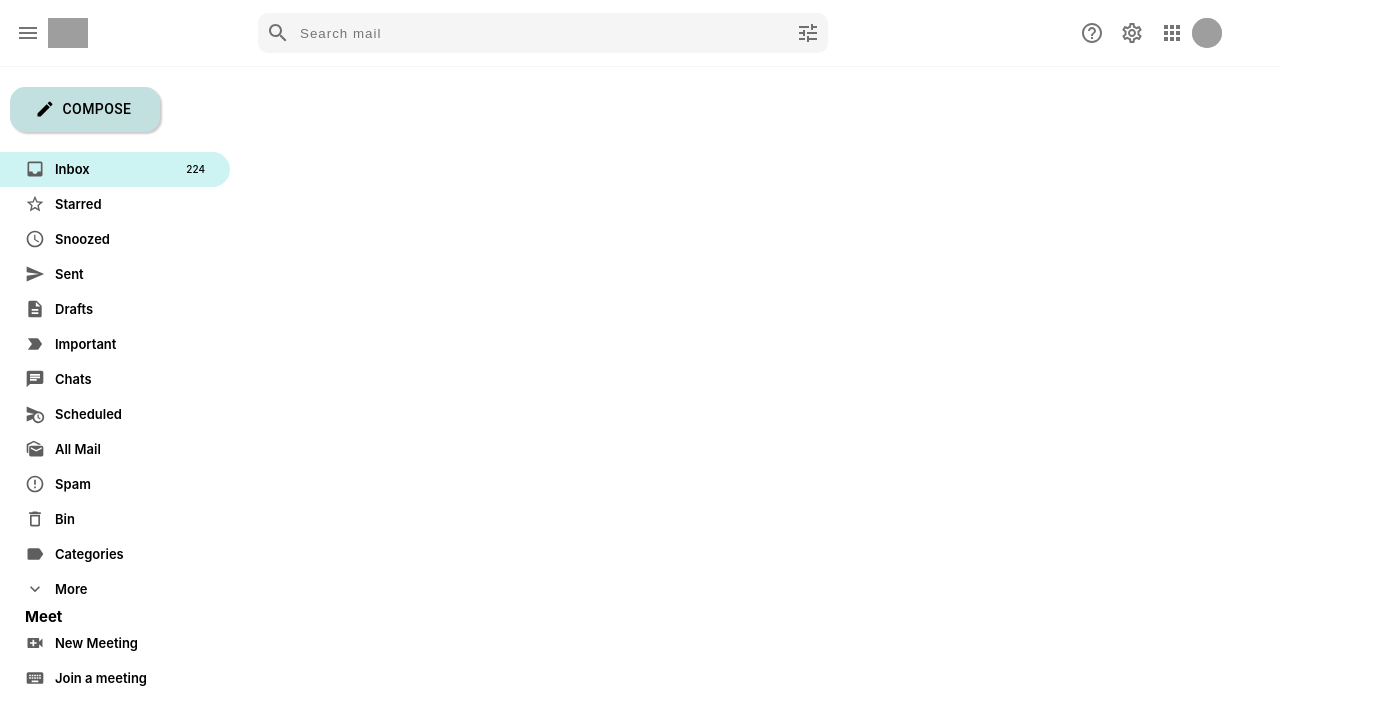
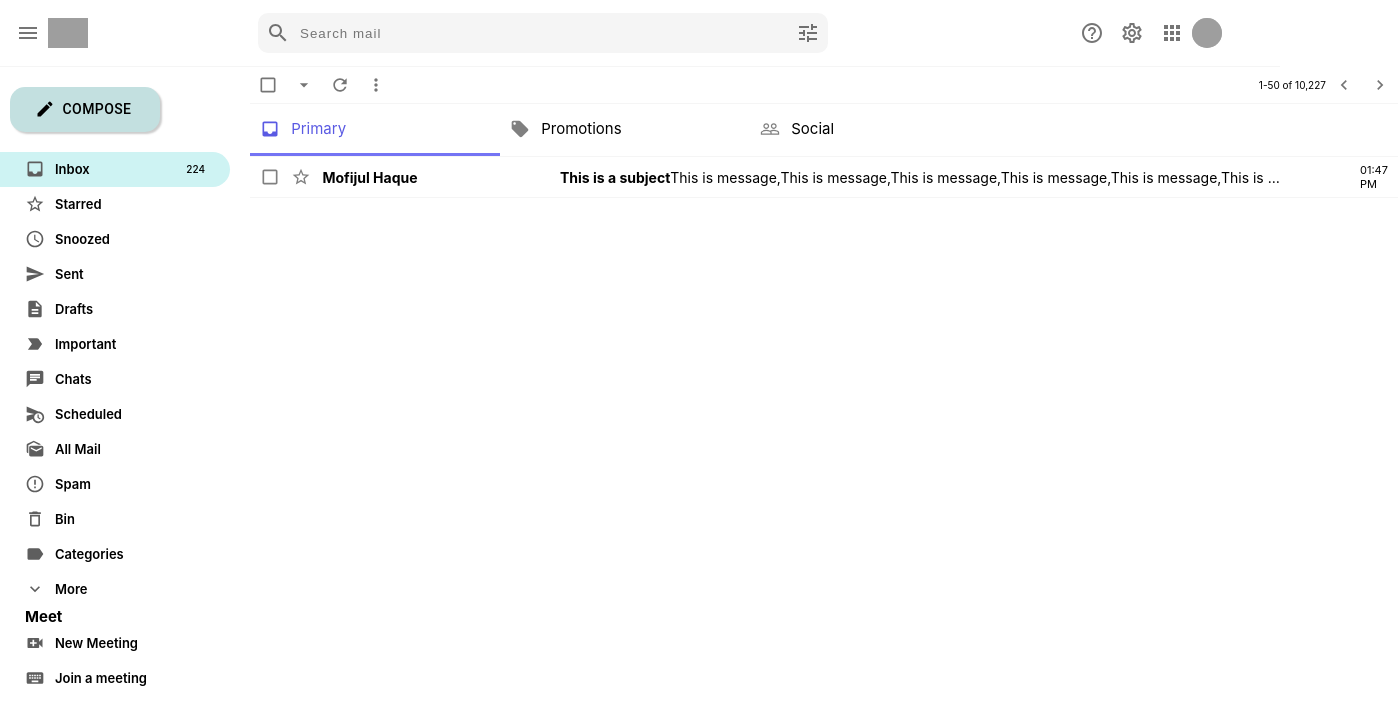
Before and after one commit to MOFIJULHAQUE/Gmail_Clone, a React (Create React App) app: page / in a window 1280 px wide. Shown: the top 724 px of the page, 1398 px wide, since content can reach past the window. Built offline with nearby package versions, Linux system fonts and the light colour scheme; grey boxes are pictures that could not be loaded.

Commit message:
Gmail Clone

```diff
--- a/src/App.js
+++ b/src/App.js
@@ -1,4 +1,5 @@
 import React from "react";
+import EmailList from "./components/EmailList";
 import Header from "./components/Header";
 import SideBar from "./components/SideBar";
 
@@ -8,6 +9,7 @@
       <Header />
       <div className="app_body">
         <SideBar />
+        <EmailList/>
       </div>
     </div>
   );
--- /dev/null
+++ b/src/components/EmailBody.jsx
@@ -0,0 +1,34 @@
+import React from "react";
+import CheckBoxOutlineBlankIcon from "@mui/icons-material/CheckBoxOutlineBlank";
+import StarBorderIcon from "@mui/icons-material/StarBorder";
+
+import "../styles/emailList.css";
+
+const EmailBody = ({ name, subject, message, time }) => {
+  return (
+    <>
+      <div className="emailBody">
+        <div className="emailBody_left">
+          <CheckBoxOutlineBlankIcon />
+          <StarBorderIcon />
+          <h4>{name}</h4>
+        </div>
+
+        <div className="emailBody_middle">
+          <div className="emailBody_middle_msg">
+            <p>
+              <b>{subject}</b>
+              {message}
+            </p>
+          </div>
+        </div>
+
+        <div className="emailBody_right">
+          <p>{time}</p>
+        </div>
+      </div>
+    </>
+  );
+};
+
+export default EmailBody;
--- /dev/null
+++ b/src/components/EmailList.jsx
@@ -0,0 +1,25 @@
+import React from "react";
+import "../styles/emailList.css";
+import EmailBody from "./EmailBody";
+import EmailListSettings from "./EmailListSettings";
+import EmailType from "./EmailType";
+const EmailList = () => {
+  return (
+    <>
+      <div className="emailList">
+        <EmailListSettings />
+        <EmailType />
+        <EmailBody
+          name={"Mofijul Haque"}
+          subject={"This is a subject"}
+          message={
+            "This is message,This is message,This is message,This is message,This is message,This is message,This is message,This is message,This is message,This is message,This is message,This is message,is is message,This is message,This is message,This is message,This is message,This is message,"
+          }
+          time={"01:47 PM"}
+        />
+      </div>
+    </>
+  );
+};
+
+export default EmailList;
--- /dev/null
+++ b/src/components/EmailListSettings.jsx
@@ -0,0 +1,50 @@
+import React from "react";
+import { IconButton } from "@mui/material";
+import CheckBoxOutlineBlankIcon from "@mui/icons-material/CheckBoxOutlineBlank";
+import ArrowDropDownIcon from "@mui/icons-material/ArrowDropDown";
+import RefreshIcon from "@mui/icons-material/Refresh";
+import MoreVertIcon from "@mui/icons-material/MoreVert";
+import ChevronLeftIcon from "@mui/icons-material/ChevronLeft";
+import ChevronRightIcon from "@mui/icons-material/ChevronRight";
+
+import "../styles/emailList.css";
+
+const EmailListSettings = () => {
+  return (
+    <>
+      <div className="emailList_settings">
+        <div className="emailList_settings_Left">
+          <IconButton>
+            <CheckBoxOutlineBlankIcon />
+          </IconButton>
+
+          <IconButton>
+            <ArrowDropDownIcon />
+          </IconButton>
+
+          <IconButton>
+            <RefreshIcon />
+          </IconButton>
+
+          <IconButton>
+            <MoreVertIcon />
+          </IconButton>
+        </div>
+
+        <div className="emailList_settings_Right">
+          <p>1-50 of 10,227</p>
+
+          <IconButton>
+            <ChevronLeftIcon />
+          </IconButton>
+
+          <IconButton>
+            <ChevronRightIcon />
+          </IconButton>
+        </div>
+      </div>
+    </>
+  );
+};
+
+export default EmailListSettings;
--- /dev/null
+++ b/src/components/EmailType.jsx
@@ -0,0 +1,31 @@
+import React from "react";
+import InboxIcon from "@mui/icons-material/Inbox";
+import LocalOfferIcon from "@mui/icons-material/LocalOffer";
+import PeopleOutlineIcon from "@mui/icons-material/PeopleOutline";
+
+import "../styles/emailList.css";
+
+const EmailType = () => {
+  return (
+    <>
+      <div className="emailType">
+        <div className="emailType_options">
+          <InboxIcon />
+          <p>Primary</p>
+        </div>
+
+        <div className="emailType_options emailType_options--notActive1">
+          <LocalOfferIcon />
+          <p>Promotions</p>
+        </div>
+
+        <div className="emailType_options emailType_options--notActive2">
+          <PeopleOutlineIcon />
+          <p>Social</p>
+        </div>
+      </div>
+    </>
+  );
+};
+
+export default EmailType;
--- /dev/null
+++ b/src/styles/emailList.css
@@ -0,0 +1,118 @@
+.emailList {
+  display: flex;
+  flex-direction: column;
+}
+
+/* +++++++++++++++++++++++++++ */
+.emailList_settings {
+  display: flex;
+  align-items: center;
+  position: sticky;
+  top: 0;
+  justify-content: space-between;
+  border-bottom: 1px solid whitesmoke;
+}
+.emailList_settings svg {
+  font-size: 20px;
+}
+.emailList_settings_Right {
+  display: flex;
+  align-items: center;
+}
+.emailList_settings_Right p {
+  font-size: 10px;
+}
+
+/* ++++++++++++++++++++++++++ */
+.emailType {
+  display: flex;
+  align-items: center;
+  border-bottom: 1px solid whitesmoke;
+}
+.emailType > .emailType_options {
+  display: flex;
+  align-items: center;
+  min-width: 230px;
+  padding: 0px 10px;
+  cursor: pointer;
+  border-bottom: 3px solid white;
+}
+.emailType > .emailType_options svg {
+  font-size: 20px;
+  color: gray;
+  margin-right: 0.7rem;
+}
+.emailType > .emailType_options p {
+  font-size: 15px;
+}
+.emailType > .emailType_options:hover {
+  background-color: whitesmoke;
+}
+.emailType_options:nth-child(1) {
+  border-bottom: 3px solid rgb(116, 116, 244) !important;
+}
+.emailType_options:nth-child(1) p,
+.emailType_options:nth-child(1) svg {
+  color: rgb(90, 90, 227) !important;
+}
+
+.emailType_options:nth-child(2):hover {
+  border-bottom: 3px solid rgb(49, 173, 33) !important;
+}
+.emailType_options:nth-child(3):hover {
+  border-bottom: 3px solid rgb(33, 173, 152) !important;
+}
+
+/* +++++++++++++++ */
+.emailBody {
+  display: flex;
+  align-items: center;
+  border-bottom: 1px solid whitesmoke;
+  padding: 0px 10px;
+  height: 40px;
+}
+.emailBody:hover {
+  box-shadow: 2px 4px 4px whitesmoke;
+}
+
+.emailBody .emailBody_left {
+  display: flex;
+  align-items: center;
+  min-width: 300px;
+  flex: 20%;
+}
+.emailBody .emailBody_left svg {
+  font-size: 20px;
+  color: gray;
+  margin-right: 0.7rem;
+}
+.emailBody .emailBody_left h4 {
+  font-size: 14px;
+}
+
+.emailBody .emailBody_middle {
+  display: flex;
+  align-items: center;
+  flex: 90%;
+}
+.emailBody .emailBody_middle p {
+  font-size: 14px;
+  white-space: nowrap;
+  overflow: hidden;
+  text-overflow: ellipsis;
+  max-width: 800px;
+}
+.emailBody_middle .emailBody_middle_msg {
+  display: flex;
+  /* align-items: center; */
+  width: 90%;
+}
+.emailBody .emailBody_right {
+  display: flex;
+  align-items: center;
+  flex: 10%;
+  justify-content: flex-end;
+}
+.emailBody .emailBody_right p {
+  font-size: 11px;
+}
```
